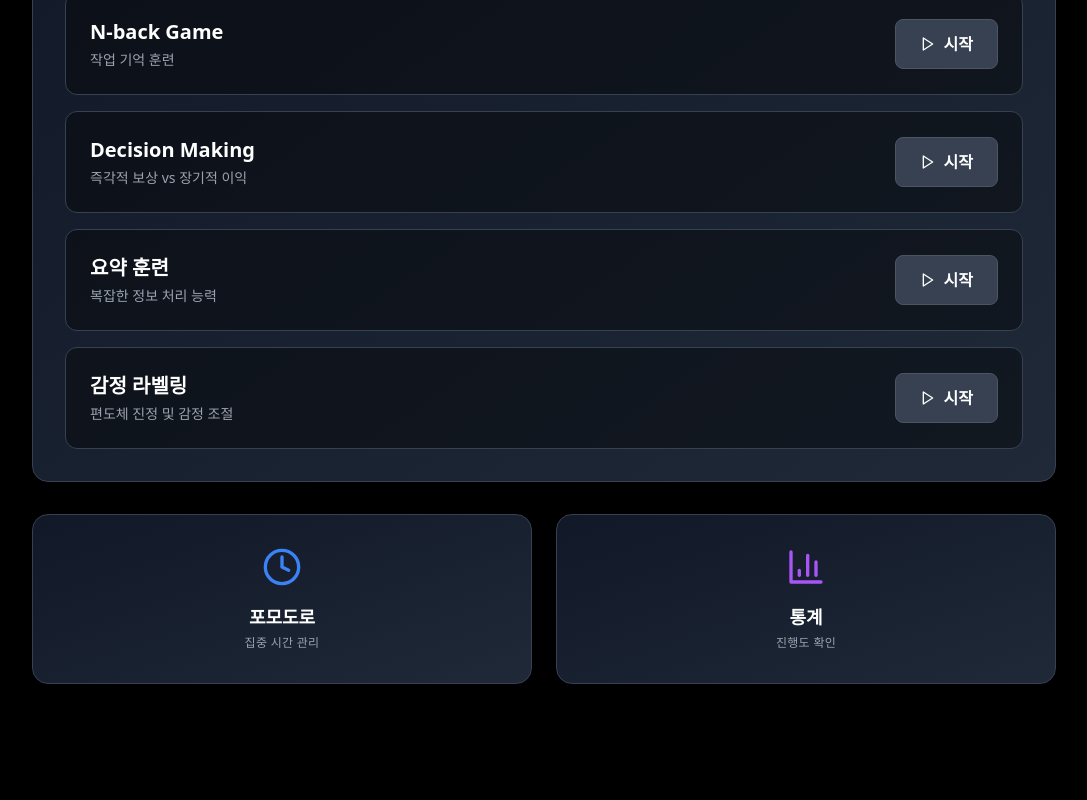
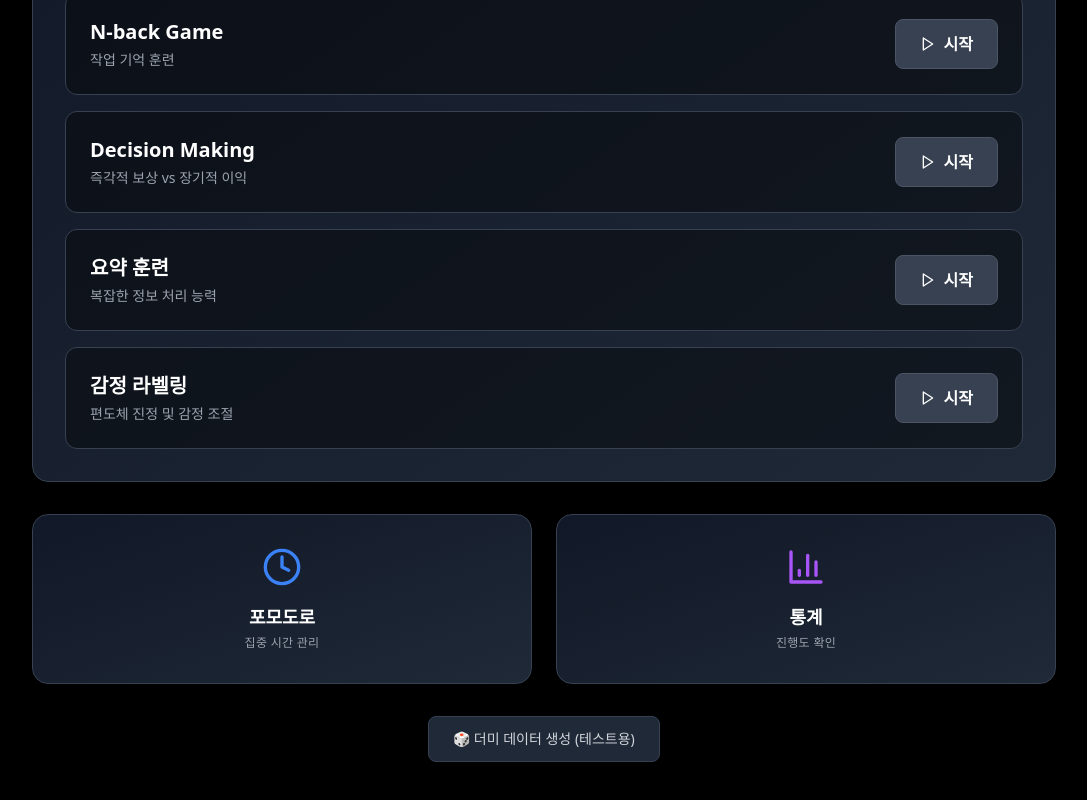
Before and after one commit to sumzdev/brain-daily, a React (Create React App) app: page / in a window 1280 px wide. Shown: the part 572-1372 px from the top of the page, without its empty margins (96-1183 px from the left). Before the commit the page ends 1304 px from the top, so only its background shows below. Built offline with nearby package versions, Linux system fonts and the light colour scheme; the HTML template or start-up script is replaced by a standard one.

Commit message:
Add dummy data generation functionality and integrate it into the dashboard for testing purposes

```diff
--- a/src/App.tsx
+++ b/src/App.tsx
@@ -100,6 +100,59 @@ const App = () => {
     navigate('/');
   };
 
+  const generateDummyData = () => {
+    const gameTypes: GameType[] = ['stroop', 'nback', 'decision', 'summarization', 'emotion'];
+    const getRandomScore = () => Math.floor(Math.random() * 50) + 50;
+    const getRandomTime = () => Math.floor(Math.random() * 100) + 20;
+
+    const history = [];
+
+    // 최근 10일간의 데이터 생성
+    for (let i = 0; i < 10; i++) {
+      const date = new Date();
+      date.setDate(date.getDate() - i);
+      const dateString = date.toISOString().split('T')[0];
+
+      const numGames = Math.floor(Math.random() * 4) + 2;
+      const games = [];
+
+      for (let j = 0; j < numGames; j++) {
+        const gameType = gameTypes[Math.floor(Math.random() * gameTypes.length)];
+        const completedAt = new Date(date);
+        completedAt.setHours(9 + j * 2, Math.floor(Math.random() * 60), 0);
+
+        games.push({
+          id: gameType,
+          score: getRandomScore(),
+          time: getRandomTime(),
+          completedAt: completedAt.toISOString()
+        });
+      }
+
+      history.push({
+        date: dateString,
+        games: games
+      });
+    }
+
+    // 점수 히스토리 생성
+    const scores: Record<string, number[]> = {};
+    gameTypes.forEach(type => {
+      scores[type] = Array.from({ length: 10 }, () => Math.floor(Math.random() * 50) + 50);
+    });
+
+    const dummyStats = {
+      streak: 5,
+      totalSessionsCompleted: history.reduce((sum, day) => sum + day.games.length, 0),
+      lastCompletedDate: new Date().toDateString(),
+      scores: scores,
+      history: history
+    };
+
+    setUserStats(dummyStats);
+    alert('✅ 더미 데이터가 생성되었습니다!');
+  };
+
   return (
     <div className="min-h-screen bg-black">
       <div className="container mx-auto px-6 py-12 max-w-7xl">
@@ -128,6 +181,7 @@ const App = () => {
                 onStartGame={(gameId) => navigate(`/games/${gameId}?step=0`)}
                 onNavigate={(view) => navigate(`/${view}`)}
                 onRetry={(gameId) => navigate(`/games/${gameId}?step=0`)}
+                onGenerateDummyData={generateDummyData}
               />
             }
           />
--- a/src/pages/Dashboard.tsx
+++ b/src/pages/Dashboard.tsx
@@ -9,9 +9,10 @@ interface DashboardProps {
   onStartGame: (id: string) => void;
   onNavigate: (view: string) => void;
   onRetry: (id: string) => void;
+  onGenerateDummyData: () => void;
 }
 
-const Dashboard = ({ dailyProgram, userStats, onStartGame, onNavigate, onRetry }: DashboardProps) => {
+const Dashboard = ({ dailyProgram, userStats, onStartGame, onNavigate, onRetry, onGenerateDummyData }: DashboardProps) => {
   const completedToday = dailyProgram.filter((p: any) => p.status === 'completed').length;
   const allCompleted = completedToday === dailyProgram.length;
   const [selectedGameDetails, setSelectedGameDetails] = useState<DailyProgram | null>(null);
@@ -129,6 +130,16 @@ const Dashboard = ({ dailyProgram, userStats, onStartGame, onNavigate, onRetry }
           <p className="text-xs text-gray-400 uppercase tracking-wide">진행도 확인</p>
         </button>
       </div>
+
+      {/* Dummy Data Button */}
+      <div className="flex justify-center">
+        <button
+          onClick={onGenerateDummyData}
+          className="px-6 py-3 bg-gray-800 text-gray-300 rounded-lg hover:bg-gray-700 transition-all duration-200 text-sm font-medium border border-gray-700"
+        >
+          🎲 더미 데이터 생성 (테스트용)
+        </button>
+      </div>
     </div>
   );
 };
--- a/src/pages/Statistics.tsx
+++ b/src/pages/Statistics.tsx
@@ -1,22 +1,22 @@
-import { useState } from 'react';
-import { DailyHistory, GameType } from '../types';
+import { useState } from "react";
+import { DailyHistory, GameType } from "../types";
 
 interface StatisticsProps {
   userStats: any;
 }
 
 const Statistics = ({ userStats }: StatisticsProps) => {
-  const [selectedDate, setSelectedDate] = useState<string>('');
+  const [selectedDate, setSelectedDate] = useState<string>("");
 
   const getGameName = (id: GameType) => {
     const names: Record<GameType, string> = {
-      stroop: 'Stroop Test',
-      nback: 'N-back Game',
-      decision: 'Decision Making',
-      summarization: '요약 훈련',
-      emotion: '감정 라벨링',
-      breathing: '호흡 명상',
-      ifThen: 'IF-THEN 플래닝',
+      stroop: "Stroop Test",
+      nback: "N-back Game",
+      decision: "Decision Making",
+      summarization: "요약 훈련",
+      emotion: "감정 라벨링",
+      breathing: "호흡 명상",
+      ifThen: "IF-THEN 플래닝",
     };
     return names[id] || id;
   };
@@ -26,48 +26,56 @@ const Statistics = ({ userStats }: StatisticsProps) => {
     return `${date.getMonth() + 1}월 ${date.getDate()}일`;
   };
 
-  const sortedHistory = [...(userStats.history || [])].sort((a, b) =>
-    new Date(b.date).getTime() - new Date(a.date).getTime()
+  const sortedHistory = [...(userStats.history || [])].sort(
+    (a, b) => new Date(b.date).getTime() - new Date(a.date).getTime()
   );
 
   const filteredHistory = selectedDate
-    ? sortedHistory.filter(h => h.date === selectedDate)
+    ? sortedHistory.filter((h) => h.date === selectedDate)
     : sortedHistory.slice(0, 7); // 최근 7일
 
   return (
     <div className="max-w-5xl mx-auto space-y-8">
       <div className="bg-gradient-to-br from-gray-900 to-gray-800 rounded-2xl p-8 shadow-xl border border-gray-700">
-        <h2 className="text-4xl font-extrabold text-white mb-10 tracking-tight">통계</h2>
+        <h2 className="text-4xl font-extrabold text-white mb-10 tracking-tight">
+          통계
+        </h2>
 
         <div className="grid grid-cols-1 md:grid-cols-2 gap-6 mb-10">
           <div className="p-8 bg-gradient-to-br from-red-900/30 to-orange-900/30 rounded-xl border border-red-500/30">
-            <p className="text-sm text-gray-400 uppercase tracking-wide mb-3">🔥 현재 연속 완료</p>
+            <p className="text-sm text-gray-400 uppercase tracking-wide mb-3">
+              🔥 현재 연속 완료
+            </p>
             <p className="text-6xl font-extrabold text-white mb-2">
               {userStats.streak}
             </p>
             <p className="text-xs text-gray-500 uppercase tracking-wider">일</p>
           </div>
           <div className="p-8 bg-gradient-to-br from-blue-900/30 to-cyan-900/30 rounded-xl border border-blue-500/30">
-            <p className="text-sm text-gray-400 uppercase tracking-wide mb-3">✅ 총 완료 세션</p>
+            <p className="text-sm text-gray-400 uppercase tracking-wide mb-3">
+              ✅ 총 완료 세션
+            </p>
             <p className="text-6xl font-extrabold text-white mb-2">
               {userStats.totalSessionsCompleted}
             </p>
-            <p className="text-xs text-gray-500 uppercase tracking-wider">세션</p>
+            <p className="text-xs text-gray-500 uppercase tracking-wider">
+              세션
+            </p>
           </div>
         </div>
 
         <div className="border-t border-gray-700 pt-8">
-          <h3 className="text-2xl font-bold text-white mb-6">
-            일자별 기록
-          </h3>
+          <h3 className="text-2xl font-bold text-white mb-6">일자별 기록</h3>
 
           {sortedHistory.length > 0 && (
             <div className="mb-6">
-              <label className="text-sm text-gray-400 mb-2 block">날짜 선택</label>
+              <label className="text-sm text-gray-400 mb-2 block">
+                날짜 선택
+              </label>
               <select
                 value={selectedDate}
                 onChange={(e) => setSelectedDate(e.target.value)}
-                className="w-full md:w-auto px-4 py-3 bg-black/40 border border-gray-600 rounded-xl text-white font-medium focus:outline-none focus:border-gray-500"
+                className="w-full md:w-auto md:min-w-[240px] px-4 py-3 bg-black/40 border border-gray-600 rounded-xl text-white font-medium focus:outline-none focus:border-gray-500"
               >
                 <option value="">최근 7일</option>
                 {sortedHistory.map((history) => (
@@ -87,7 +95,10 @@ const Statistics = ({ userStats }: StatisticsProps) => {
               </div>
             ) : (
               filteredHistory.map((dayHistory: DailyHistory) => (
-                <div key={dayHistory.date} className="bg-black/40 p-6 rounded-xl border border-gray-700">
+                <div
+                  key={dayHistory.date}
+                  className="bg-black/40 p-6 rounded-xl border border-gray-700"
+                >
                   <div className="flex items-center justify-between mb-4">
                     <h4 className="text-lg font-bold text-white">
                       {formatDate(dayHistory.date)}
@@ -108,20 +119,27 @@ const Statistics = ({ userStats }: StatisticsProps) => {
                             {getGameName(game.id)}
                           </p>
                           <p className="text-xs text-gray-400">
-                            {new Date(game.completedAt).toLocaleTimeString('ko-KR', {
-                              hour: '2-digit',
-                              minute: '2-digit',
-                            })}
+                            {new Date(game.completedAt).toLocaleTimeString(
+                              "ko-KR",
+                              {
+                                hour: "2-digit",
+                                minute: "2-digit",
+                              }
+                            )}
                           </p>
                         </div>
                         <div className="flex gap-3 items-center">
                           <div className="text-right">
                             <p className="text-sm text-gray-400">점수</p>
-                            <p className="text-lg font-bold text-purple-400">{game.score}</p>
+                            <p className="text-lg font-bold text-purple-400">
+                              {game.score}
+                            </p>
                           </div>
                           <div className="text-right">
                             <p className="text-sm text-gray-400">시간</p>
-                            <p className="text-lg font-bold text-blue-400">{game.time}초</p>
+                            <p className="text-lg font-bold text-blue-400">
+                              {game.time}초
+                            </p>
                           </div>
                         </div>
                       </div>
```
Also changed, not shown: dummy-data-script.js (added, +65 -0 lines).
